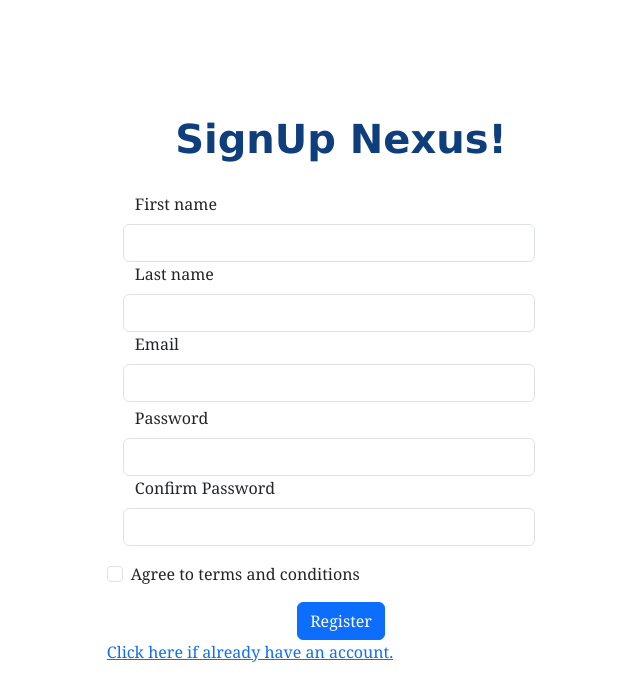
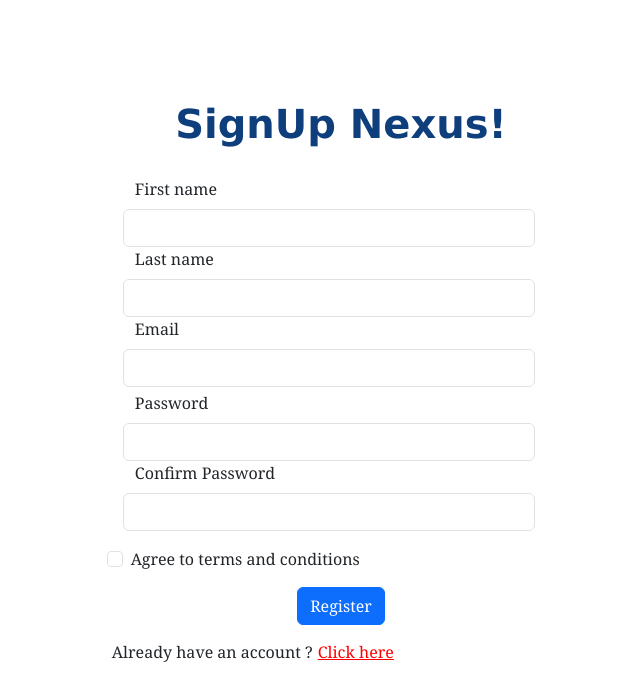
Before and after one commit to SelvakumarBoominathan/CleanEase-FrontEnd, a React (Vite) app: page /Registerpage in a window 1280 px wide. Shown: the top 700 px of the page, without its empty margins (299-939 px from the left). Built offline with nearby package versions, Linux system fonts and the light colour scheme.

Commit message:
styles done for login and reg pages

```diff
--- a/src/_components/_Login/Login-styles.css
+++ b/src/_components/_Login/Login-styles.css
@@ -21,9 +21,12 @@ h1 {
   font-weight: 800;
 }
 
-.form-link {
+.register-link-container {
   display: flex;
   margin-top: 15px;
+}
+.register-link {
+  color: rgb(250, 0, 0);
 }
 
 p {
--- a/src/_components/_Login/Login.jsx
+++ b/src/_components/_Login/Login.jsx
@@ -68,9 +68,11 @@ const Login = () => {
             Login
           </Button>
         </Container>
-        <div className="form-link">
+        <div className="register-link-container">
           <p>Not a member ?</p>
-          <Link to="/Registerpage">Register here</Link>
+          <Link className="register-link" to="/Registerpage">
+            Register here
+          </Link>
         </div>
       </Form>
     </Container>
--- a/src/_components/_Registerpage/Registerpage-styles.css
+++ b/src/_components/_Registerpage/Registerpage-styles.css
@@ -20,3 +20,16 @@ h1 {
     "Lucida Sans Unicode", Geneva, Verdana, sans-serif;
   font-weight: 800;
 }
+
+.login-Link-container {
+  margin-top: 15px;
+  display: flex;
+  text-decoration: none;
+}
+p {
+  padding-left: 5px;
+}
+
+.login-link {
+  color: red;
+}
--- a/src/_components/_Registerpage/Registerpage.jsx
+++ b/src/_components/_Registerpage/Registerpage.jsx
@@ -119,7 +119,12 @@ const Registerpage = () => {
             Register
           </Button>
         </Container>
-        <Link to="/Login">Click here if already have an account.</Link>
+        <div className="login-Link-container">
+          <p>Already have an account ?</p>
+          <Link className="login-link" to="/Login">
+            Click here
+          </Link>
+        </div>
       </Form>
     </Container>
   );
```
